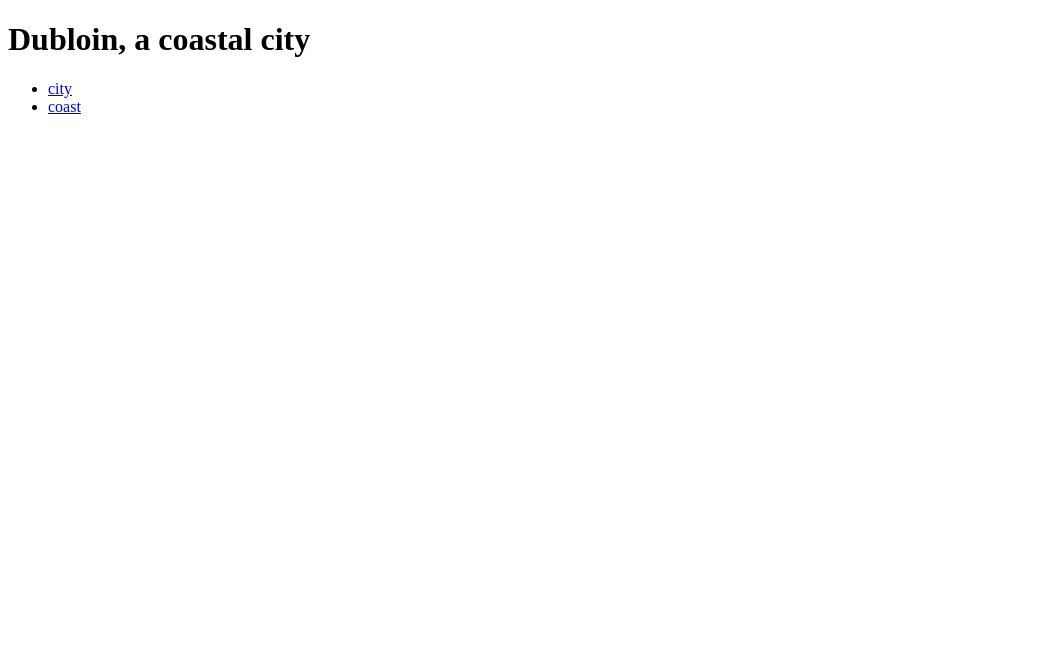
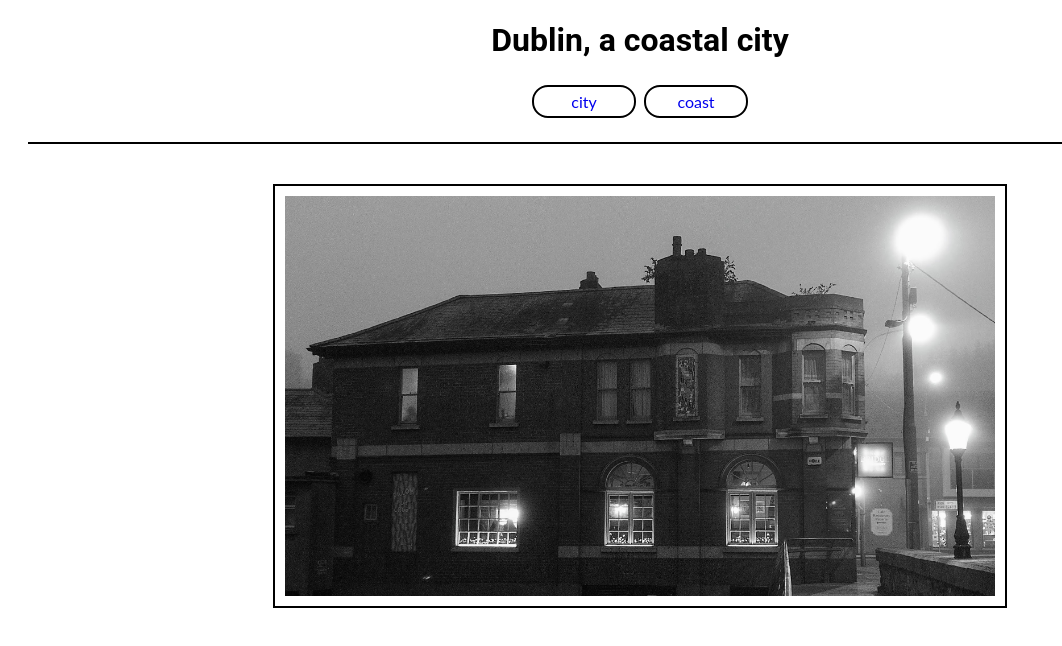
Before and after one commit to Robmatt35/dublin-photos, a plain HTML site: page index.html in a window 1280 px wide. Shown: the whole page, without its empty margins (0-1062 px from the left). Drawn offline with Linux system fonts and the light colour scheme.

Commit message:
feat: add images to the webpages

```diff
--- a/index.html
+++ b/index.html
@@ -5,11 +5,12 @@
     <meta charset="UTF-8">
     <meta http-equiv="X-UA-Compatible" content="IE=edge">
     <meta name="viewport" content="width=device-width, initial-scale=1.0">
+    <link rel="stylesheet" href="assets/css/style.css">
     <title>Dublin</title>
 </head>
 
 <body>
-    <h1>Dubloin, a coastal city</h1>
+    <h1>Dublin, a coastal city</h1>
     <nav>
         <ul>
             <li>
@@ -21,6 +22,11 @@
             </li>
         </ul>
     </nav>
+    <section>
+        <figure>
+            <img src="assets/images/city.jpg" alt="an image of urban dublin">
+        </figure>
+    </section>
 
 </body>
 
```
Also changed, not shown: coast.html (+6 -1 lines), assets/images/beach.jpg (added), assets/images/city.jpg (added).
